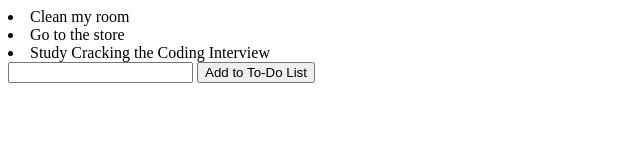
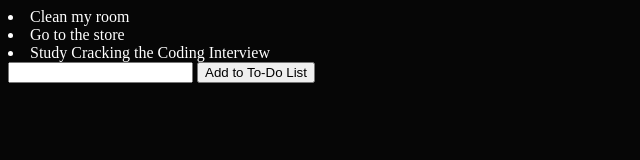
Before and after one commit to yyerthao/angular-to-do-list, a plain HTML site: page index.html in a window 1280 px wide. Shown: the whole page, without its empty margins (0-640 px from the left). Drawn offline with nearby package versions, Linux system fonts and the light colour scheme.

Commit message:
Added stylesheet

```diff
--- /dev/null
+++ b/Styles/styles.css
@@ -0,0 +1,4 @@
+#background{
+    background-color: rgb(6, 6, 6);
+    color: white;
+}
--- a/index.html
+++ b/index.html
@@ -7,7 +7,7 @@
 </head>
 <!-- THE ATTRIBUTE of the body 'ng-app'; states everything in the body will have to do with the to do list 		application file-->
 
-<body ng-app="ToDoList">
+<body ng-app="ToDoList" id="background">
     <div ng-controller="MainController">
         <!-- 		<li> {{list[0]}} </li>
 		<li> {{list[1]}} </li>
@@ -26,6 +26,7 @@
     <script src="Script/app.js"></script>
     <!-- import our MainController to our index  -->
     <script src="Controllers/MainController.js"></script>
+    <link rel="stylesheet" href="Styles/styles.css"/>
 </body>
 
 </html>
```
